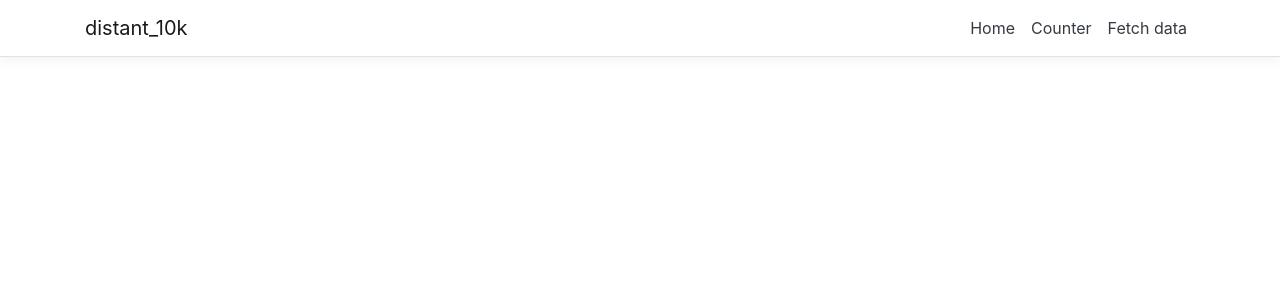
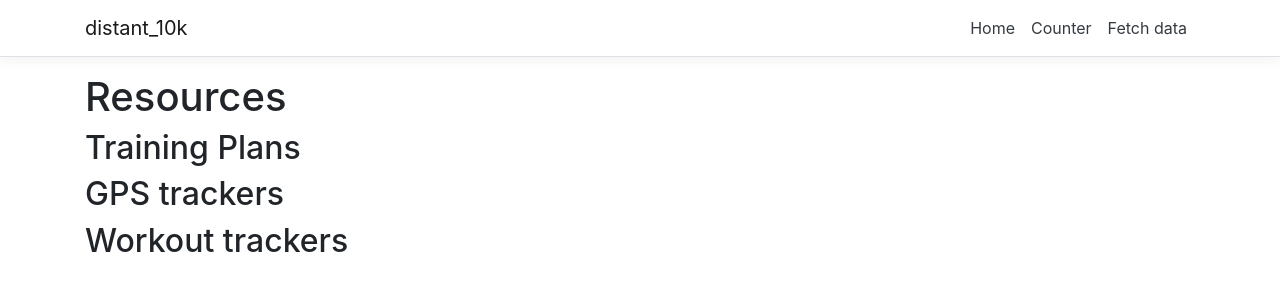
Before and after one commit to alidaka/distance-10k, an Angular app in the folder ClientApp/: page /resources in a window 1280 px wide. Before the commit this address led to /. Shown: the top 300 px of the page. Built offline with nearby package versions, Linux system fonts and the light colour scheme.

Commit message:
ClientApp/resources: add resources page

```diff
--- a/ClientApp/src/app/app.module.ts
+++ b/ClientApp/src/app/app.module.ts
@@ -9,6 +9,7 @@ import { NavMenuComponent } from './nav-menu/nav-menu.component';
 import { HomeComponent } from './home/home.component';
 import { CounterComponent } from './counter/counter.component';
 import { FetchDataComponent } from './fetch-data/fetch-data.component';
+import { ResourcesComponent } from './resources/resources.component';
 
 @NgModule({
   declarations: [
@@ -16,7 +17,8 @@ import { FetchDataComponent } from './fetch-data/fetch-data.component';
     NavMenuComponent,
     HomeComponent,
     CounterComponent,
-    FetchDataComponent
+    FetchDataComponent,
+    ResourcesComponent
   ],
   imports: [
     BrowserModule.withServerTransition({ appId: 'ng-cli-universal' }),
@@ -26,6 +28,7 @@ import { FetchDataComponent } from './fetch-data/fetch-data.component';
       { path: '', component: HomeComponent, pathMatch: 'full' },
       { path: 'counter', component: CounterComponent },
       { path: 'fetch-data', component: FetchDataComponent },
+      { path: 'resources', component: ResourcesComponent },
     ])
   ],
   providers: [],
--- /dev/null
+++ b/ClientApp/src/app/resources/resources.component.html
@@ -0,0 +1,4 @@
+<h1>Resources</h1>
+<h2>Training Plans</h2>
+<h2>GPS trackers</h2>
+<h2>Workout trackers</h2>
```
Also changed, not shown: ClientApp/src/app/resources/resources.component.ts (added, +8 -0 lines).
